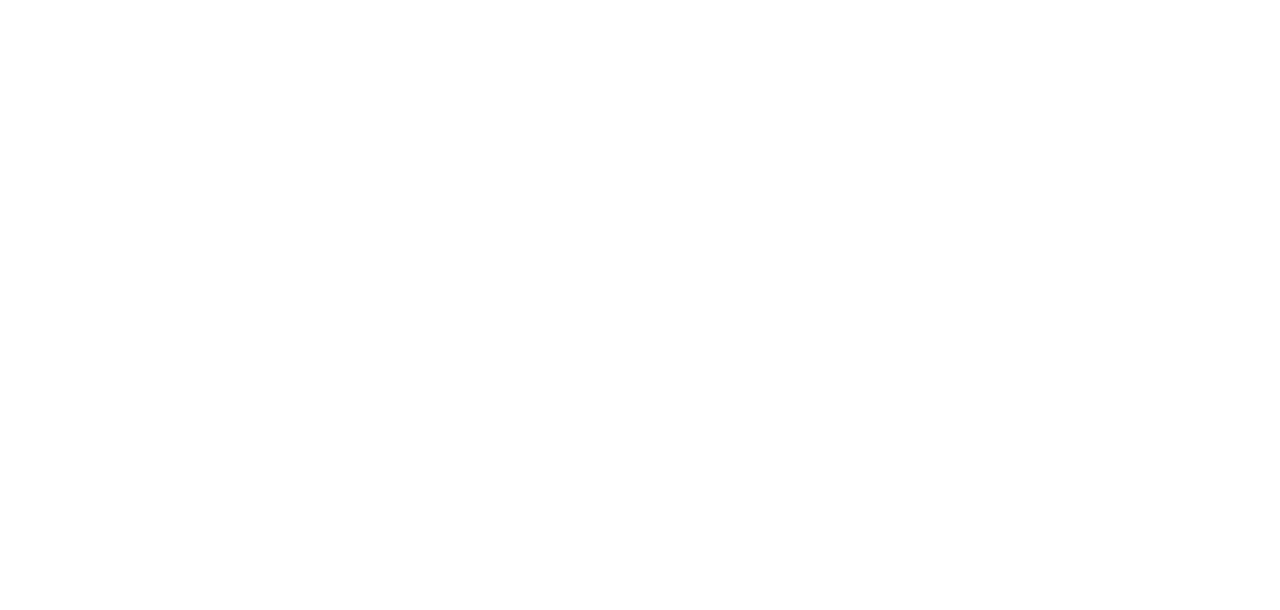
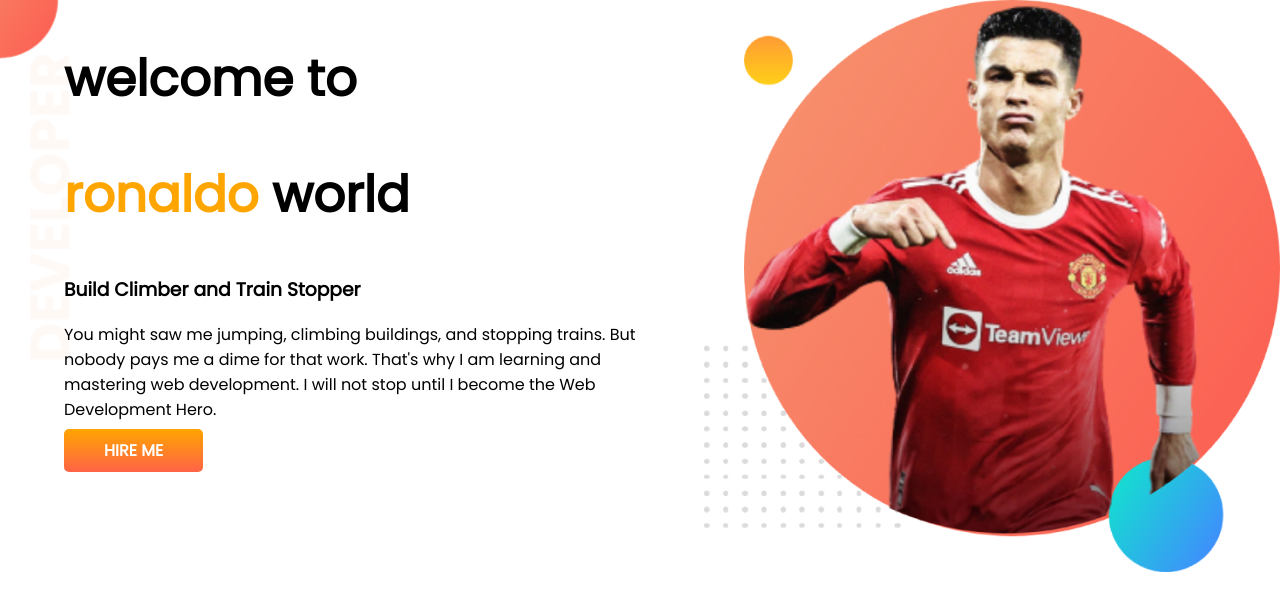
Before and after one commit to maruf-quraishi/maruf-developer, a plain HTML site: page index.html in a window 1280 px wide. Drawn offline with Linux system fonts and the light colour scheme.

Commit message:
top banner

```diff
--- a/index.html
+++ b/index.html
@@ -4,9 +4,25 @@
     <meta charset="UTF-8">
     <meta http-equiv="X-UA-Compatible" content="IE=edge">
     <meta name="viewport" content="width=device-width, initial-scale=1.0">
-    <title>demo website</title>
+    <title>ronaldo website</title>
+    <link rel="preconnect" href="https://fonts.googleapis.com">
+    <link rel="preconnect" href="https://fonts.gstatic.com" crossorigin>
+    <link href="https://fonts.googleapis.com/css2?family=Poppins:ital@0;1&display=swap" rel="stylesheet">
+    <link rel="stylesheet" href="style.css">
 </head>
 <body>
+    <section class="top-section">
+    <div class="half-width">
+        <h1>welcome to </h1>
+    <h1><span class="orange-colour">ronaldo</span> world</h1>
+    <h3>Build Climber and Train Stopper</h3>
+    <p>You might saw me jumping, climbing buildings, and stopping trains. But nobody pays me a dime for that work. That's why I am learning and mastering web development. I will not stop until I become the Web Development Hero.</p>
+    <a class="link-button" target="_blank" href="https://www.linkedin.com/company/programminghero/">HIRE ME</a>
+    </div>
+    <div class="half-width">
+          <img src="images/ronaldo.png" alt="">
+    </div>
+    </section>
 
 </body>
 </html>
--- a/style.css
+++ b/style.css
@@ -0,0 +1,32 @@
+body{
+    font-family: 'Poppins', sans-serif;
+    margin: 0;
+}
+h1{
+    font-size: 50px;
+}
+.orange-colour{
+    color: orange;
+}
+section{
+    display: flex;
+}
+.half-width{
+    width: 50%;
+    padding-left: 5%;
+}
+.half-width img{
+    width: 100%;
+}
+.link-button{
+    text-decoration: none;
+    background-image: linear-gradient(orange,tomato);
+    padding: 10px 40px;
+    border-radius: 5px;
+    color: white;
+    font-weight: 700;
+}
+.top-section{
+    background-image: url(images/top-banner.png);
+    background-repeat: no-repeat;
+}
```
Also changed, not shown: images/dream-bg.png (added), images/exp-bg.png (added), images/jhankar.png (added), images/jhankar2.png (added), images/my-bg2.png (added), images/ronaldo.png (added), images/top-banner.png (added), 7 other files.
